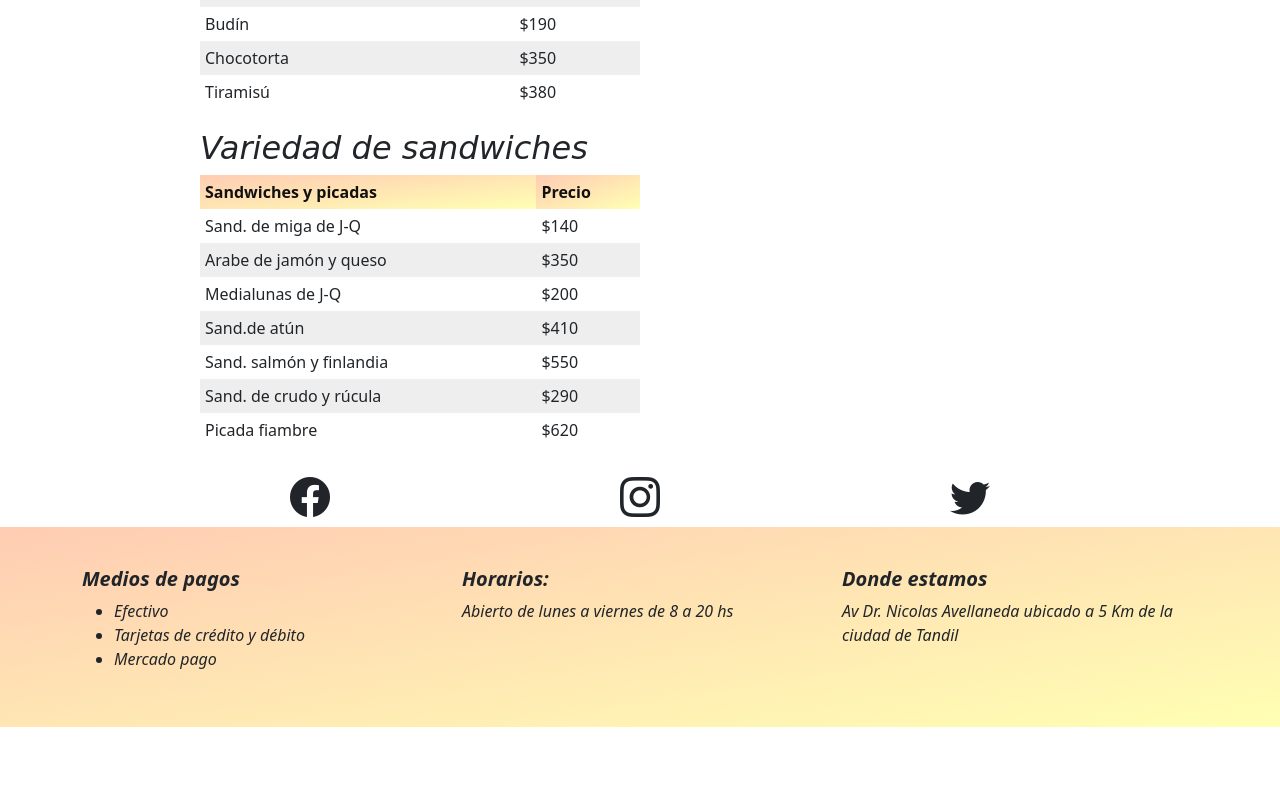
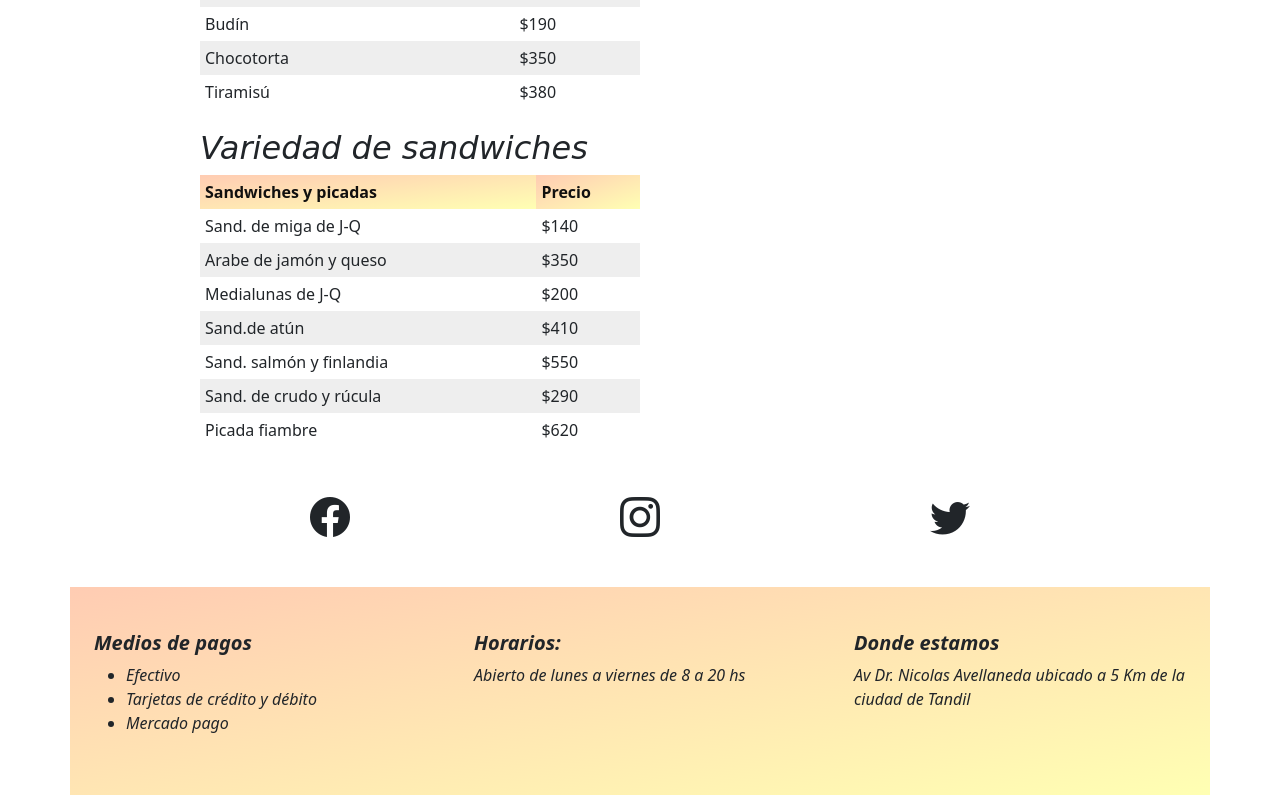
Before and after one commit to AlejandraAguirrez/cafeteria-amaike, a plain HTML site: page paginas/menu.html in a window 1280 px wide. Shown: the part 1022-1817 px from the top of the page. Before the commit the page ends 1749 px from the top, so only its background shows below. Drawn offline with nearby package versions, Linux system fonts and the light colour scheme.

Commit message:
alineación footer

```diff
--- a/Index.css
+++ b/Index.css
@@ -126,16 +126,17 @@ h2 {
     margin-bottom: 30px;
 }
 
+.redes {
+    margin: 40px;
+}
+
+
+
 .footer {
         width: 100%;
-        height: 200px;
-        padding: 40px;
+        padding: 20px;
         background-image: linear-gradient(to bottom right, #ffccb3, #ffffb3);
      }
-
-.footer-item {
-    padding:10px;
-}
 
 /*Página Menú*/
 .menu {
--- a/paginas/menu.html
+++ b/paginas/menu.html
@@ -23,7 +23,7 @@
             </button>
             <div class="collapse navbar-collapse" id="navbarNavAltMarkup">
               <div class="navbar-nav">
-                <a class="nav-link active fw-semibold fst-italic  fs-4 text-warning ms-5 me-5" aria-current="page" href="../index.html">Inicio</a>
+                <a class="nav-link active fw-semibold fst-italic  fs-4 text-warning me-5" aria-current="page" href="../index.html">Inicio</a>
                 <a class="nav-link  fw-semibold fst-italic fs-4 text-warning me-5" href="../paginas/menu.html">Menú</a>
                 <a class="nav-link  fw-semibold fst-italic fs-4 text-warning me-5" href="../paginas/servicios.html">Servicios</a>
                 <a class="nav-link  fw-semibold fst-italic fs-4 text-warning me-5" href="../paginas/reservas.html">Reservas</a>
@@ -185,16 +185,16 @@
               </tbody>
            </table>
        </section>
-       <section class="d-flex justify-content-evenly">
+       <section class="d-flex justify-content-evenly redes">
          <a class="fs-1 text-dark" href="https://facebook.com"><i class="bi bi-facebook"></i></a>
          <a class="fs-1 text-dark" href="https://instagram.com"><i class="bi bi-instagram"></i></a>
          <a class="fs-1 text-dark" href="https://twitter.com"><i class="bi bi-twitter"></i></a>
        </section>
       </main>
-      <footer class="footer">
-        <div class="container">
+      <footer>
+        <div class="container footer">
           <div class="row">
-            <div class="col">
+            <div class="col-sm-12 col-md-4 p-4">
               <h5 class="h5 fw-semibold fst-italic fs-5">Medios de pagos</h5>
               <ul  class="fst-italic fs-6">
                 <li>Efectivo</li>
@@ -202,18 +202,18 @@
                 <li>Mercado pago</li>
               </ul>
             </div>
-            <div class="col">
+            <div class="col-sm-12 col-md-4 p-4">
               <h5 class="h5 fw-semibold fst-italic fs-5">Horarios:</h5>
               <p  class="fst-italic fs-6">Abierto de lunes a viernes de 8 a 20 hs</p>
             </div>
-            <div class="col">
+            <div class="col-sm-12 col-md-4 p-4">
               <h5 class="h5 fw-semibold fst-italic fs-5">Donde estamos</h5>
               <p  class="fst-italic fs-6">Av Dr. Nicolas Avellaneda ubicado a 5 Km de la ciudad de Tandil</p>
             </div>
           </div>
         </div>
       </footer>
-      <div class="position-fixed bottom-50 end-0">
+      <div class="position-fixed bottom-0 end-0 mb-5 me-4">
         <img src="https://cdn.iconscout.com/icon/free/png-512/whatsapp-circle-1868968-1583132.png" alt="whatsapp" width="60" height="60">
       </div>
     </body>
```
Also changed, not shown: index.html (+8 -8 lines), paginas/reservas.html (+7 -7 lines), paginas/servicios.html (+7 -7 lines).
